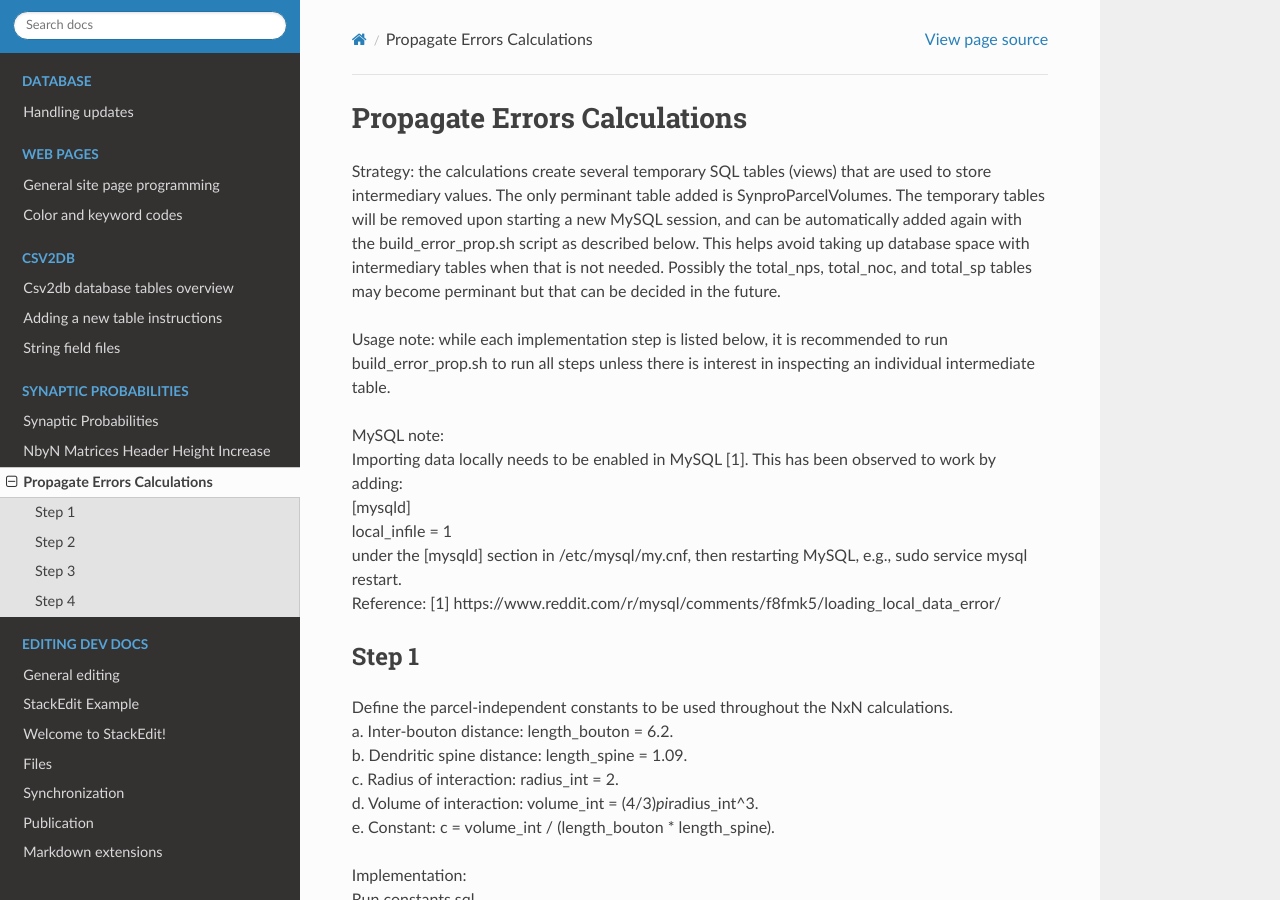
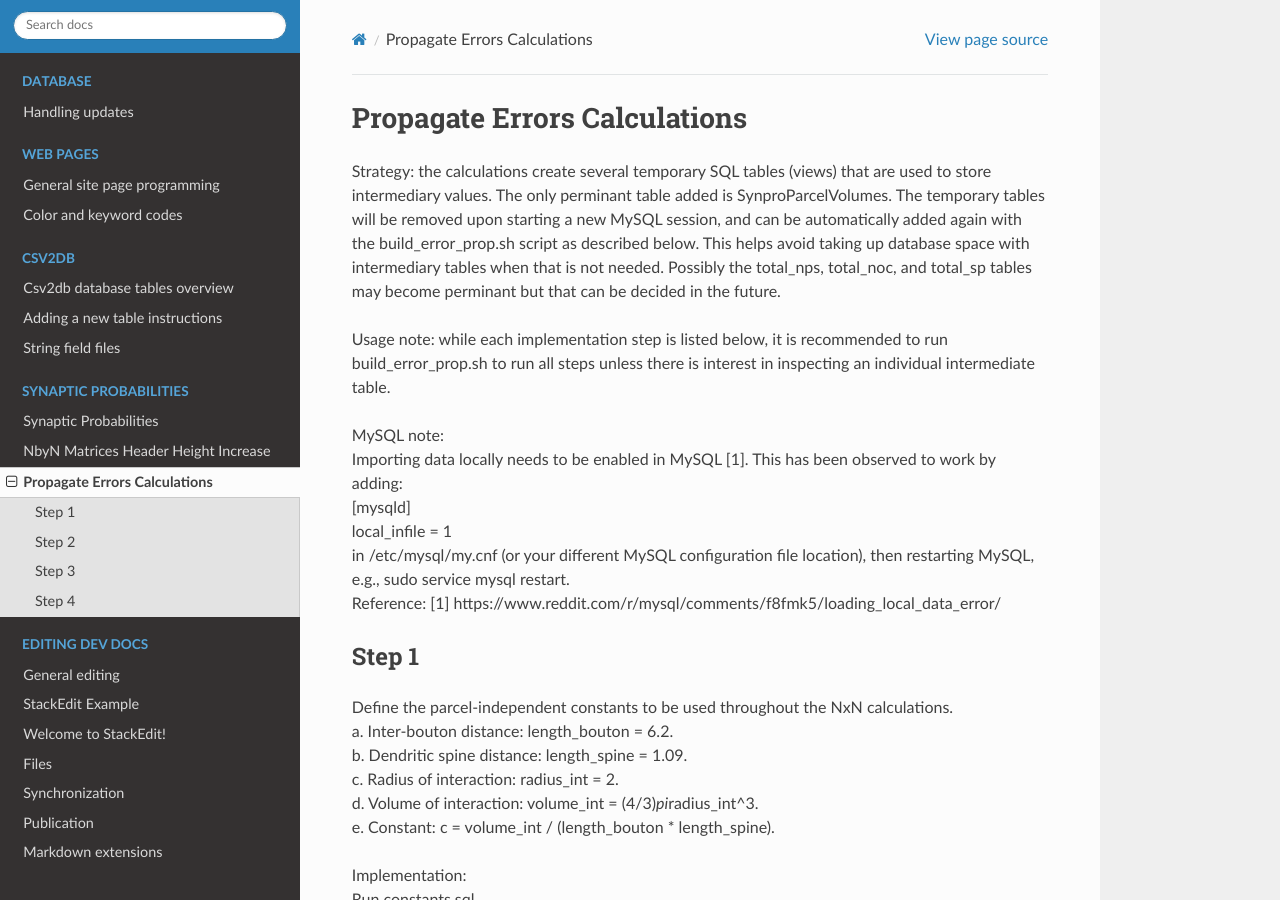
Before and after one commit to Hippocampome-Org/hco_dev_docs, a Sphinx documentation site: the page built from docs/synaptic_probabilities/propagate_errors.md, in a window 1280 px wide and 900 px high. Built offline with Sphinx 7.4.7 and the Read the Docs theme 2.0.0, drawn with Linux system fonts in a browser that asks for light colours.

Commit message:
code update

```diff
--- a/docs/synaptic_probabilities/propagate_errors.md
+++ b/docs/synaptic_probabilities/propagate_errors.md
@@ -18,7 +18,7 @@ MySQL note:
 adding:
 <br>[mysqld]
 <br>local_infile = 1
-<br>under the [mysqld] section in /etc/mysql/my.cnf, then restarting MySQL, e.g., sudo service mysql restart.
+<br>in /etc/mysql/my.cnf (or your different MySQL configuration file location), then restarting MySQL, e.g., sudo service mysql restart.
 <br>Reference: [1] https://www.reddit.com/r/mysql/comments/f8fmk5/loading_local_data_error/
 
 ## Step 1
```
